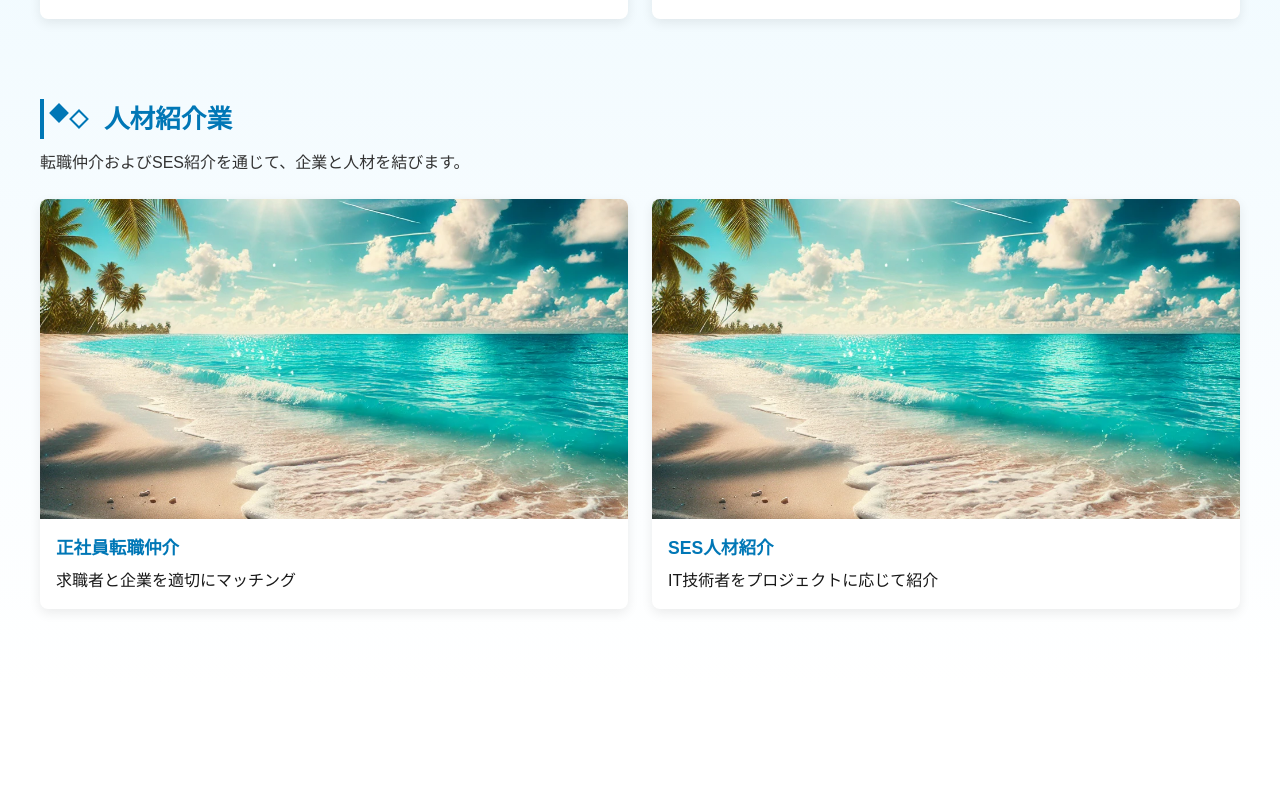
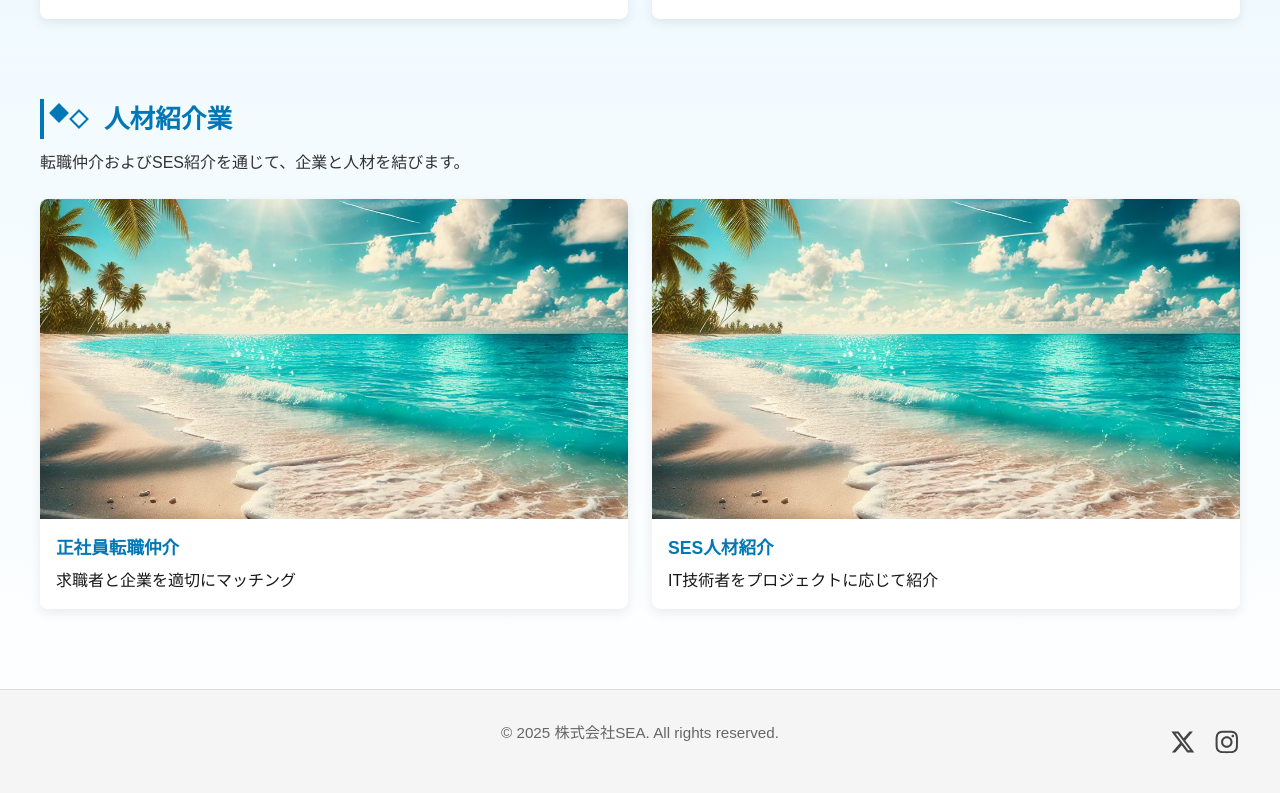
Before and after one commit to sea-four/-SEA-Corporate-Site, a Next.js app: page / in a window 1280 px wide. Shown: the part 3353-4146 px from the top of the page. Before the commit the page ends 4042 px from the top, so only its background shows below. Built offline with nearby package versions, Linux system fonts and the light colour scheme.

Commit message:
フッダーの追加

```diff
--- a/package.json
+++ b/package.json
@@ -13,6 +13,7 @@
     "next": "15.3.2",
     "react": "^19.0.0",
     "react-dom": "^19.0.0",
+    "react-icons": "^5.5.0",
     "react-slick": "^0.30.3",
     "slick-carousel": "^1.8.1"
   },
--- a/src/app/layout.tsx
+++ b/src/app/layout.tsx
@@ -2,6 +2,7 @@ import type { Metadata } from "next";
 import { Geist, Geist_Mono } from "next/font/google";
 import "./globals.css";
 import ScrollHeader from "@/components/Header/Header";
+import Footer from "@/components/Footer/Footer";
 
 const geistSans = Geist({
   variable: "--font-geist-sans",
@@ -46,6 +47,7 @@ export default function RootLayout({
           <ScrollHeader />
         </header>
         {children}
+        <Footer />
       </body>
     </html>
   );
--- /dev/null
+++ b/src/components/Footer/Footer.module.css
@@ -0,0 +1,42 @@
+.footer {
+  background-color: #f5f5f5;
+  padding: 2rem 2rem; /* 縦の余白を増やしました */
+  border-top: 1px solid #ddd;
+}
+
+.inner {
+  display: flex;
+  align-items: center;
+  justify-content: space-between;
+  flex-wrap: wrap;
+  position: relative;
+  max-width: 1200px;
+  margin: 0 auto;
+}
+
+.copyright {
+  flex: 1 1 100%;
+  text-align: center;
+  color: #666;
+  font-size: 0.95rem;
+  margin-bottom: 1rem;
+}
+
+.icons {
+  position: absolute;
+  right: 0;
+  top: 50%;
+  transform: translateY(-50%);
+  display: flex;
+  gap: 1.2rem;
+}
+
+.iconLink {
+  color: #444;
+  font-size: 1.6rem;
+  transition: color 0.2s ease;
+}
+
+.iconLink:hover {
+  color: #0077b6; /* オーシャンブルー系 */
+}
--- /dev/null
+++ b/src/components/Footer/Footer.tsx
@@ -0,0 +1,37 @@
+// components/Footer/Footer.tsx
+"use client";
+
+import styles from "./Footer.module.css";
+import { FaInstagram, FaXTwitter } from "react-icons/fa6";
+
+export default function Footer() {
+  return (
+    <footer className={styles.footer}>
+      <div className={styles.inner}>
+        <div className={styles.copyright}>
+          &copy; {new Date().getFullYear()} 株式会社SEA. All rights reserved.
+        </div>
+        <div className={styles.icons}>
+          <a
+            href="https://x.com/"
+            target="_blank"
+            rel="noopener noreferrer"
+            aria-label="X (Twitter)"
+            className={styles.iconLink}
+          >
+            <FaXTwitter />
+          </a>
+          <a
+            href="https://www.instagram.com/"
+            target="_blank"
+            rel="noopener noreferrer"
+            aria-label="Instagram"
+            className={styles.iconLink}
+          >
+            <FaInstagram />
+          </a>
+        </div>
+      </div>
+    </footer>
+  );
+}
```
Also changed, not shown: 1 other file (tests, documents, lock files or other folders).
